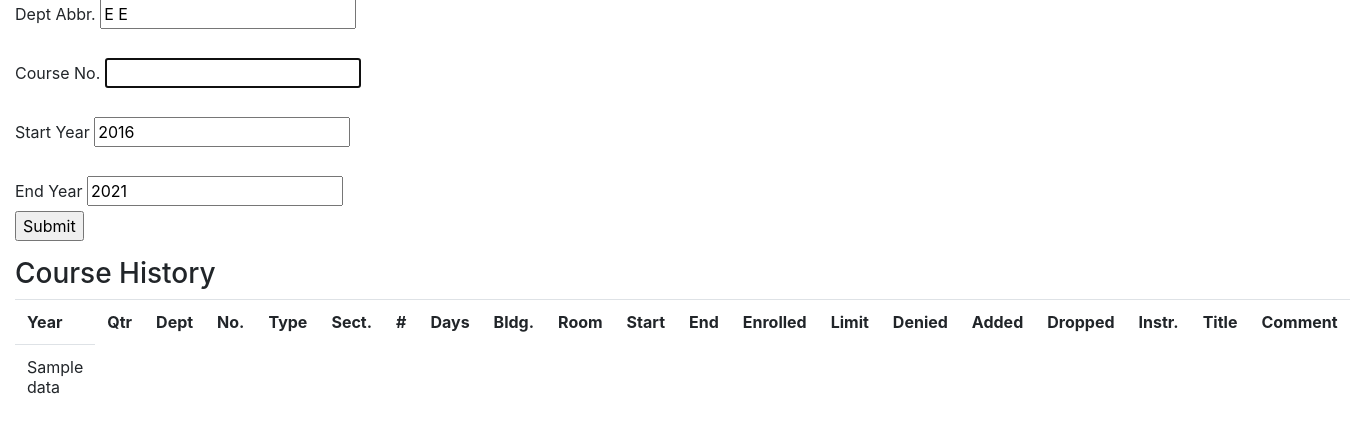
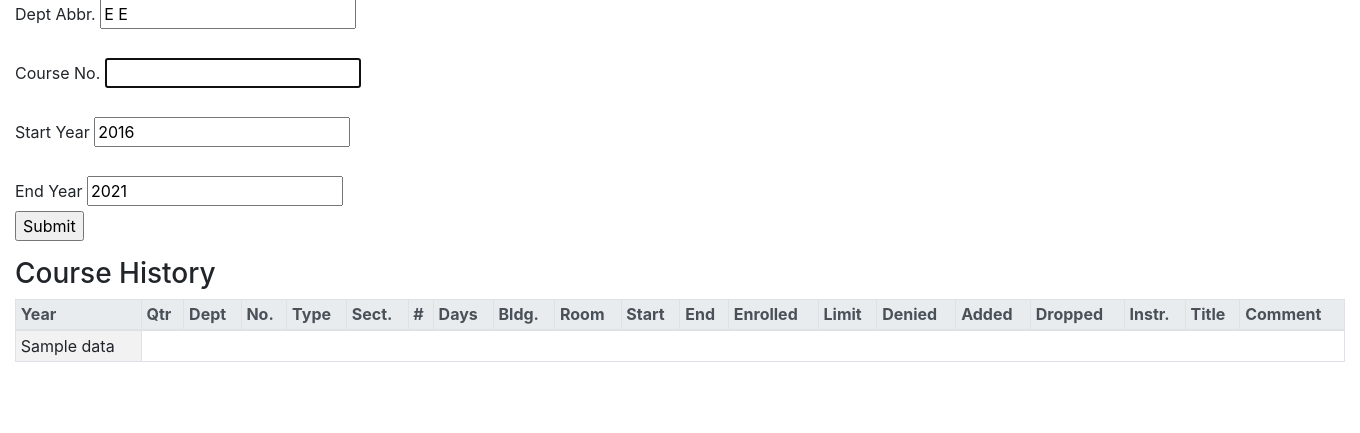
Before and after one commit to cqoverly-uw/ECE_SDB_FastAPI, a FastAPI app: template templates/course_info.html in a window 1360 px wide. Shown: the part 41-474 px from the top of the page. Run offline with FastAPI, Linux system fonts and the light colour scheme; the template is opened without the code that fills it: most values are stand-ins (such as "Sample title", 1, 10 or a date in 2020).

Commit message:
Changed size of table, added borders, alt. colored rows, slightly darker header.

```diff
--- a/templates/course_info.html
+++ b/templates/course_info.html
@@ -25,7 +25,8 @@
         </div>
         <div>
             <h3>Course History</h3>
-            <table class="table">
+            <table class="table table-sm table-bordered table-striped">
+                <thead class="thead-light">
                     <tr>
                         <th>Year</th>
                         <th>Qtr</th>
@@ -48,6 +49,8 @@
                         <th>Title</th>
                         <th>Comment</th>
                     </tr>
+                </thead>
+                <tbody?
                 {% for row in course_data %}
                     <tr>
                     {% for data in row %}
@@ -55,6 +58,7 @@
                     {% endfor %}
                     </tr>
                 {% endfor %}
+                </tbody>
             </table>
         </div>
     </div>
```
Lines whose indentation alone changed are shown as unchanged.
